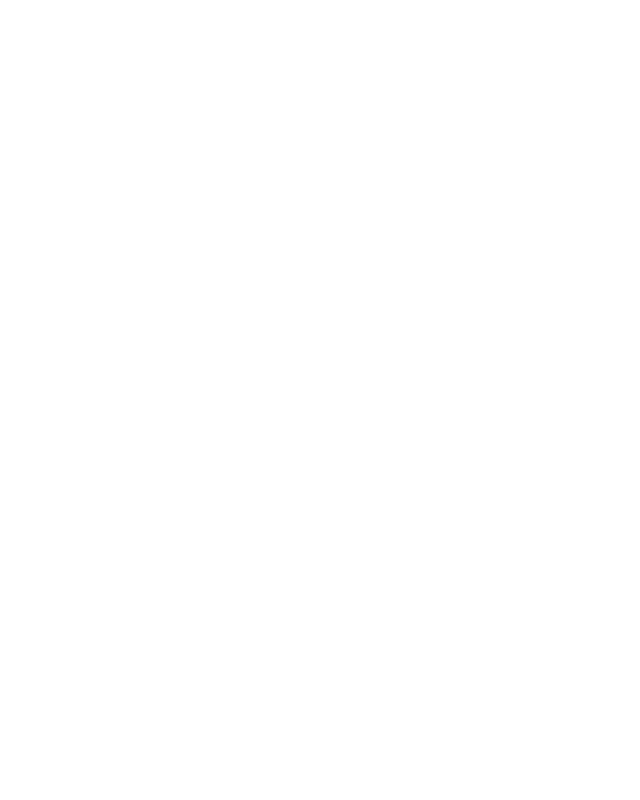
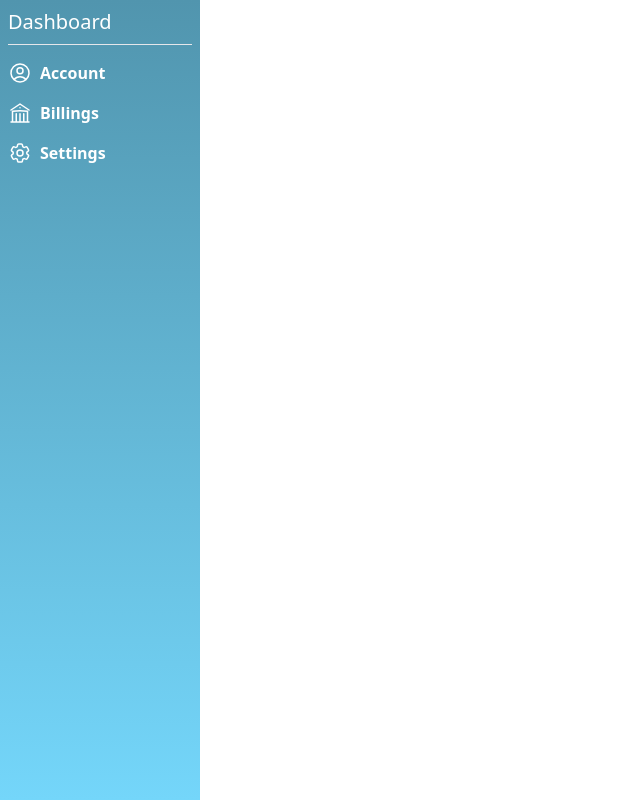
Before and after one commit to CivanErbay/kpbara, a Nuxt app: page /dashboard in a window 1280 px wide. Before the commit this address had no page. Shown: the whole page, without its empty margins (0-640 px from the left). Built offline with nearby package versions, Linux system fonts and the light colour scheme.

Commit message:
Add Dashboards

```diff
--- /dev/null
+++ b/components/Accounts.vue
@@ -0,0 +1,5 @@
+<template>
+  <div>Account</div>
+</template>
+
+<script setup></script>
--- /dev/null
+++ b/components/Billings.vue
@@ -0,0 +1,5 @@
+<template>
+  <div>Billings</div>
+</template>
+
+<script setup></script>
--- /dev/null
+++ b/components/Button.vue
@@ -0,0 +1,14 @@
+<template>
+  <button
+    class="text-white hover:opacity-75 text-white font-bold py-2 rounded w-full text-left flex gap-2"
+  >
+    <slot></slot>
+    {{ title }}
+  </button>
+</template>
+
+<script setup>
+const props = defineProps(["title"]);
+
+onMounted(() => {});
+</script>
--- a/components/Navbar.vue
+++ b/components/Navbar.vue
@@ -55,21 +55,20 @@
           aria-current="page"
           >Features</a
         >
-        <a href="#" class="block py-2 px-3 text-gray-900 md:border-0"
-          >Playground</a
-        >
+        <a class="block py-2 px-3 text-gray-900 md:border-0">Playground</a>
         <a href="#" class="block py-2 px-3 text-gray-900 md:border-0"
           >Über uns</a
         >
         <div class="flex flex-col md:flex-row">
-          <a
+          <nuxt-link
+            to="/dashboard"
             href="#"
             class="flex items-center py-3 px-3 text-gray-900 md:border-0 font-interlight mr-3"
             ><img
               src="../assets/images/login.png"
               class="h-4 mr-3"
               alt="Login Logo"
-            />Login</a
+            />Login</nuxt-link
           >
           <a
             href="#"
@@ -83,7 +82,7 @@
 </template>
 
 <script setup>
-import { ref } from 'vue';
+import { ref } from "vue";
 
 const isMenuOpen = ref(false);
 
--- /dev/null
+++ b/components/Settings.vue
@@ -0,0 +1,5 @@
+<template>
+  <div>Settings</div>
+</template>
+
+<script setup></script>
--- /dev/null
+++ b/components/Sidebar.vue
@@ -0,0 +1,75 @@
+<template>
+  <nav class="bg-gradient-to-b from-[#5195ae] to-[#74d6fa] p-2">
+    <h2 class="text-white text-xl mb-2">Dashboard</h2>
+    <hr class="mb-2" />
+    <div class="flex flex-col">
+      <Button title="Account" @click="emitValue('Account')">
+        <slot>
+          <svg
+            xmlns="http://www.w3.org/2000/svg"
+            fill="none"
+            viewBox="0 0 24 24"
+            stroke-width="1.5"
+            stroke="currentColor"
+            class="w-6 h-6"
+          >
+            <path
+              stroke-linecap="round"
+              stroke-linejoin="round"
+              d="M17.982 18.725A7.488 7.488 0 0 0 12 15.75a7.488 7.488 0 0 0-5.982 2.975m11.963 0a9 9 0 1 0-11.963 0m11.963 0A8.966 8.966 0 0 1 12 21a8.966 8.966 0 0 1-5.982-2.275M15 9.75a3 3 0 1 1-6 0 3 3 0 0 1 6 0Z"
+            />
+          </svg>
+        </slot>
+      </Button>
+      <Button title="Billings" @click="emitValue('Billings')">
+        <slot>
+          <svg
+            xmlns="http://www.w3.org/2000/svg"
+            fill="none"
+            viewBox="0 0 24 24"
+            stroke-width="1.5"
+            stroke="currentColor"
+            class="w-6 h-6"
+          >
+            <path
+              stroke-linecap="round"
+              stroke-linejoin="round"
+              d="M12 21v-8.25M15.75 21v-8.25M8.25 21v-8.25M3 9l9-6 9 6m-1.5 12V10.332A48.36 48.36 0 0 0 12 9.75c-2.551 0-5.056.2-7.5.582V21M3 21h18M12 6.75h.008v.008H12V6.75Z"
+            />
+          </svg>
+        </slot>
+      </Button>
+      <Button title="Settings" @click="emitValue('Settings')">
+        <slot>
+          <svg
+            xmlns="http://www.w3.org/2000/svg"
+            fill="none"
+            viewBox="0 0 24 24"
+            stroke-width="1.5"
+            stroke="currentColor"
+            class="w-6 h-6"
+          >
+            <path
+              stroke-linecap="round"
+              stroke-linejoin="round"
+              d="M9.594 3.94c.09-.542.56-.94 1.11-.94h2.593c.55 0 1.02.398 1.11.94l.213 1.281c.063.374.313.686.645.87.074.04.147.083.22.127.325.196.72.257 1.075.124l1.217-.456a1.125 1.125 0 0 1 1.37.49l1.296 2.247a1.125 1.125 0 0 1-.26 1.431l-1.003.827c-.293.241-.438.613-.43.992a7.723 7.723 0 0 1 0 .255c-.008.378.137.75.43.991l1.004.827c.424.35.534.955.26 1.43l-1.298 2.247a1.125 1.125 0 0 1-1.369.491l-1.217-.456c-.355-.133-.75-.072-1.076.124a6.47 6.47 0 0 1-.22.128c-.331.183-.581.495-.644.869l-.213 1.281c-.09.543-.56.94-1.11.94h-2.594c-.55 0-1.019-.398-1.11-.94l-.213-1.281c-.062-.374-.312-.686-.644-.87a6.52 6.52 0 0 1-.22-.127c-.325-.196-.72-.257-1.076-.124l-1.217.456a1.125 1.125 0 0 1-1.369-.49l-1.297-2.247a1.125 1.125 0 0 1 .26-1.431l1.004-.827c.292-.24.437-.613.43-.991a6.932 6.932 0 0 1 0-.255c.007-.38-.138-.751-.43-.992l-1.004-.827a1.125 1.125 0 0 1-.26-1.43l1.297-2.247a1.125 1.125 0 0 1 1.37-.491l1.216.456c.356.133.751.072 1.076-.124.072-.044.146-.086.22-.128.332-.183.582-.495.644-.869l.214-1.28Z"
+            />
+            <path
+              stroke-linecap="round"
+              stroke-linejoin="round"
+              d="M15 12a3 3 0 1 1-6 0 3 3 0 0 1 6 0Z"
+            />
+          </svg>
+        </slot>
+      </Button>
+    </div>
+  </nav>
+</template>
+
+<script setup>
+const emit = defineEmits(["currentPage"]);
+
+const emitValue = (value) => {
+  emit("currentPage", value);
+};
+</script>
--- /dev/null
+++ b/pages/dashboard.vue
@@ -0,0 +1,26 @@
+<template>
+  <div class="container">
+    <div class="grid grid-cols-[200px_minmax(0,_1fr)] h-screen">
+      <Sidebar
+        @currentPage="
+          (value) => {
+            setPage(value);
+          }
+        "
+      ></Sidebar>
+      <div>
+        <Accounts v-if="currentPage == 'Account'"></Accounts>
+        <Billings v-if="currentPage == 'Billings'"></Billings>
+        <Settings v-if="currentPage == 'Settings'"></Settings>
+      </div>
+    </div>
+  </div>
+</template>
+
+<script setup>
+const currentPage = ref("");
+
+const setPage = (value) => {
+  currentPage.value = value;
+};
+</script>
```
